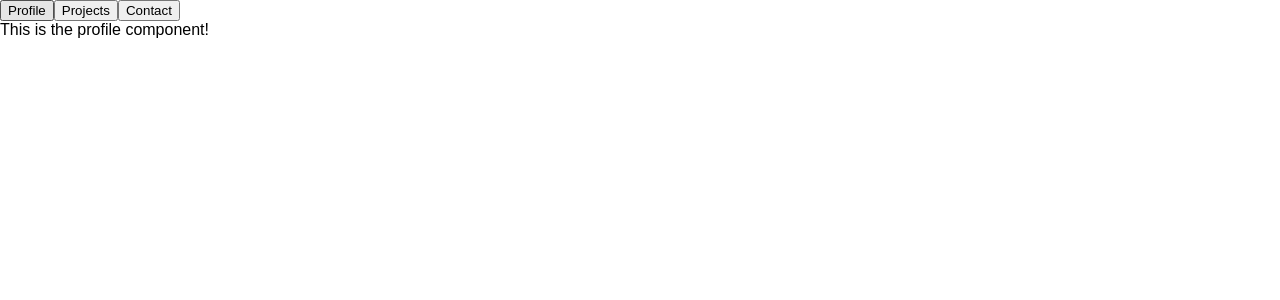
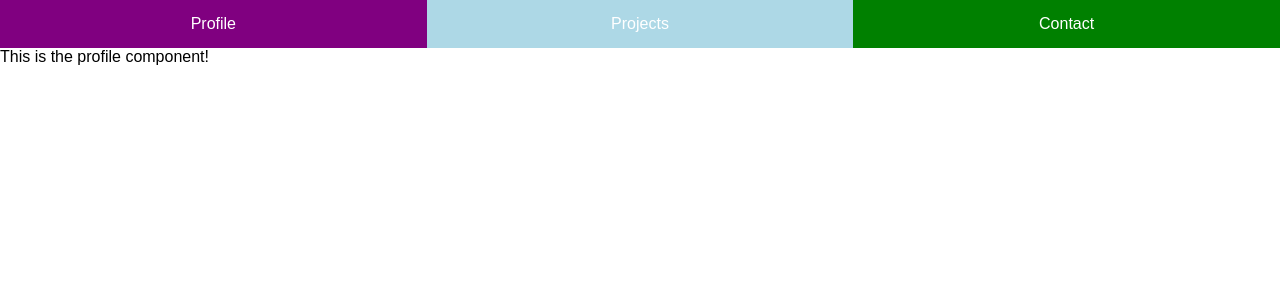
Before and after one commit to KyeBracey/kynosaur_website, a React (Create React App) app: page / in a window 1280 px wide. Shown: the top 300 px of the page. Built offline with nearby package versions, Linux system fonts and the light colour scheme.

Commit message:
Adds styling to NavBar

```diff
--- a/src/components/NavBar.js
+++ b/src/components/NavBar.js
@@ -1,16 +1,26 @@
 import React from 'react';
+import './stylesheets/NavBar.css';
 
 class NavBar extends React.Component {
   render() {
     return (
-      <div className='NavBar'>
-        <button onClick={this.props.displayProfile}>
+      <div className='navBar'>
+        <button
+          className='profileButton'
+          onClick={this.props.displayProfile}
+        >
         Profile
         </button>
-        <button onClick={this.props.displayProjects}>
+        <button
+          className='projectsButton'
+          onClick={this.props.displayProjects}
+        >
           Projects
         </button>
-        <button onClick={this.props.displayContactDetails}>
+        <button
+          className='contactDetailsButton'
+          onClick={this.props.displayContactDetails}
+        >
           Contact
         </button>
       </div>
--- /dev/null
+++ b/src/components/stylesheets/NavBar.css
@@ -0,0 +1,57 @@
+.navBar {
+  position: relative;
+  width: 100%;
+  display: inline-block;
+  list-style: none;
+  padding: 0;
+  margin: 0;
+  /* IE hacks */
+  zoom: 1;
+  *display: inline;
+}
+
+button {
+  display: inline-block;
+  border: none;
+  color: white;
+  padding: 15px 32px;
+  text-align: center;
+  text-decoration: none;
+  font-size: 16px;
+  width: 33.33333333%;
+  outline: none;
+}
+
+.navBar li {
+  float: left;
+  padding: 0;
+  margin: 0;
+}
+
+.navBar > button:not(:first-child):not(:last-child),
+.navBar li:not(:first-child):not(:last-child) button {
+  border-radius: 0;
+}
+.navBar > button:first-child,
+.navBar li:first-child button {
+  margin-left: 0;
+  border-top-right-radius: 0;
+  border-bottom-right-radius: 0;
+}
+.navBar > button:last-child,
+.navBar li:last-child > button {
+  border-top-left-radius: 0;
+  border-bottom-left-radius: 0;
+}
+
+.profileButton {
+  background-color: purple;
+}
+
+.projectsButton {
+  background-color: lightblue;
+}
+
+.contactDetailsButton {
+  background-color: green;
+}
```
